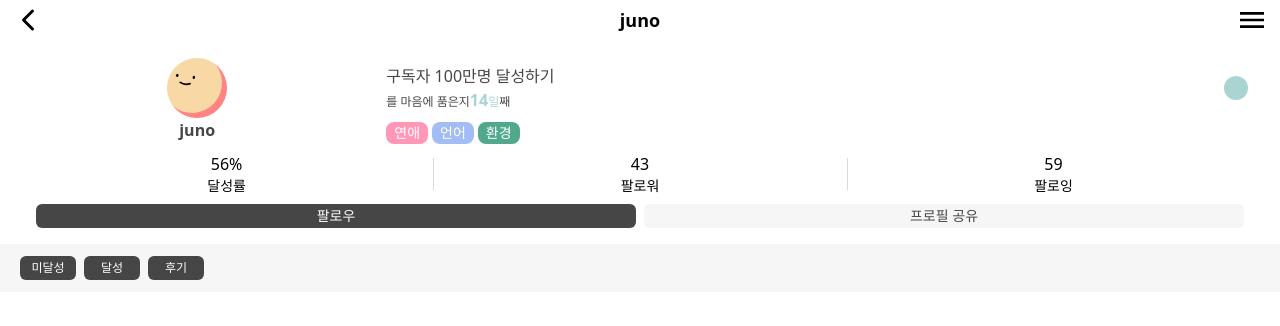
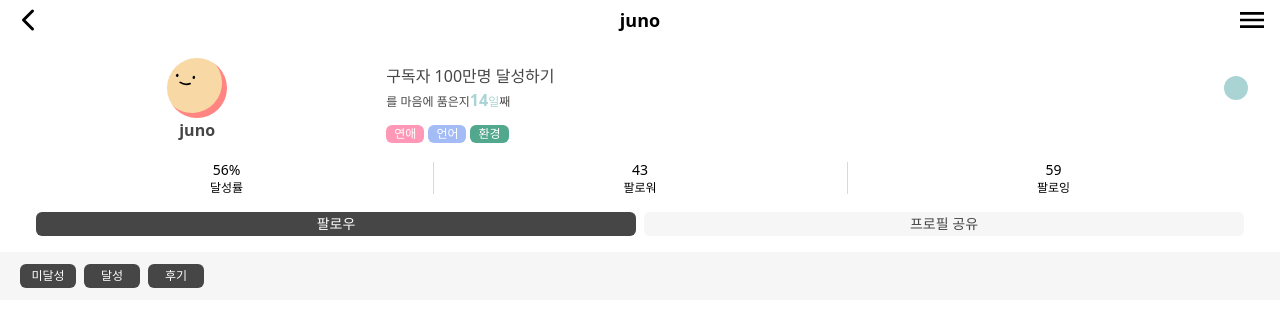
Before and after one commit to ggumms/ggumtle, a React (Vite) app in the folder frontend/: page /user/1 in a window 1280 px wide. Shown: the top 326 px of the page. Built offline with nearby package versions, Linux system fonts and the light colour scheme.

Commit message:
[FE] Style #70: 사용자 프로필 글자 크기 조정
Change-Id: I3433091fa1b8936b21e1874bb41aad1dde0150de

```diff
--- a/frontend/src/components/InterestTag.tsx
+++ b/frontend/src/components/InterestTag.tsx
@@ -5,7 +5,7 @@ const InterestTag = ({ tag }: { tag: string }) => {
 	const color = categoryData.find((item) => item.name === tag)?.color
 	return (
 		<div
-			className={`px-2 py-[1px] inline-block rounded-lg text-white text-sm font-light ${bgColorClass[color as string]} mr-1`}
+			className={`px-2 py-[1px] inline-block rounded-md text-white text-xs font-light ${bgColorClass[color as string]} mr-1`}
 		>
 			{tag}
 		</div>
--- a/frontend/src/pages/UserPage/components/NumInfo.tsx
+++ b/frontend/src/pages/UserPage/components/NumInfo.tsx
@@ -5,20 +5,20 @@ const NumInfo = () => {
 	const follower = 43
 	const following = 59
 	return (
-		<div className="flex justify-around items-center py-2">
+		<div className="flex justify-around items-center py-4">
 			<Link to="/" className="flex flex-col justify-center items-center w-1/3">
-				<span>{achieve}%</span>
-				<span className="text-sm font-light">달성률</span>
+				<span className='text-sm'>{achieve}%</span>
+				<span className="text-xs font-light">달성률</span>
 			</Link>
 			<div className="h-8 bg-unActive w-[0.3px]"></div>
 			<Link to="/" className="flex flex-col justify-center items-center w-1/3">
-				<span>{follower}</span>
-				<span className="text-sm font-light">팔로워</span>
+				<span className='text-sm'>{follower}</span>
+				<span className="text-xs font-light">팔로워</span>
 			</Link>
 			<div className="h-8 bg-unActive w-[0.3px]"></div>
 			<Link to="/" className="flex flex-col justify-center items-center w-1/3">
-				<span>{following}</span>
-				<span className="text-sm font-light">팔로잉</span>
+				<span className='text-sm'>{following}</span>
+				<span className="text-xs font-light">팔로잉</span>
 			</Link>
 		</div>
 	)
```
